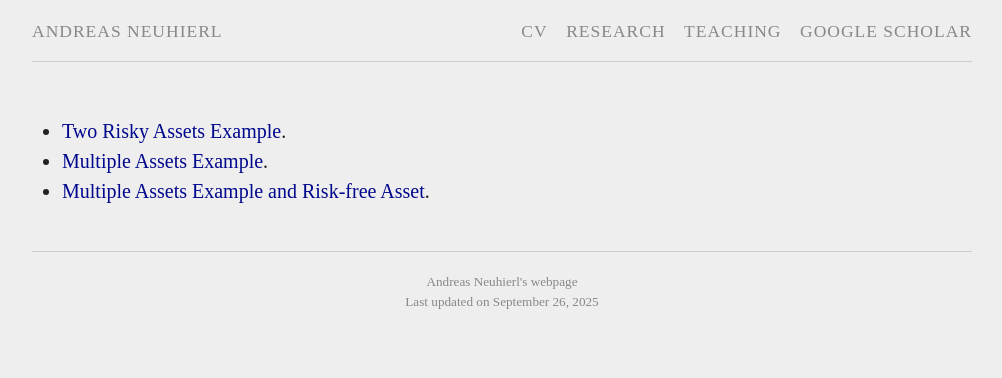
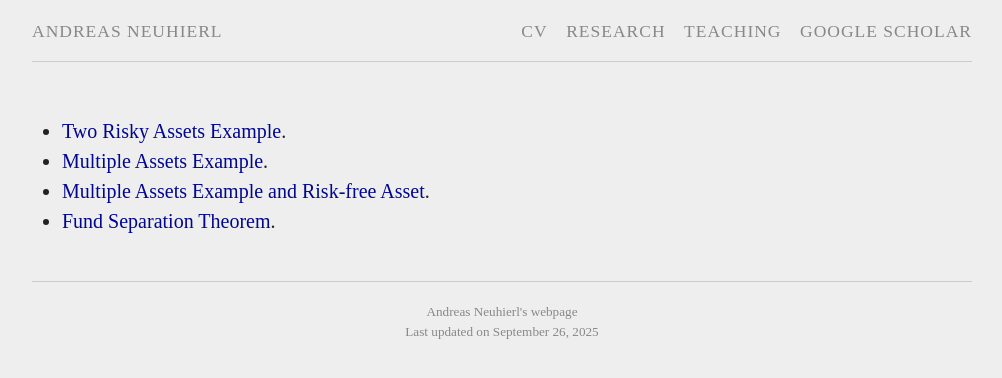
Before and after one commit to aneuhierl/aneuhierl.github.io, a Jekyll site: the page built from investments/index.md, in a window 1280 px wide. Shown: the top 378 px of the page, without its empty margins (138-1140 px from the left). Built offline with Jekyll 4.4.1, drawn with Linux system fonts in a browser that asks for light colours; our own code applies the rules of GitHub Pages for plain Markdown files; comment, search, counter and statistics services are not loaded.

Commit message:
Add Fund Separation Theorem link to index

```diff
--- a/investments/index.md
+++ b/investments/index.md
@@ -1,3 +1,4 @@
 - [Two Risky Assets Example](https://aneuhierl.github.io/investments/two_assets.html).
 - [Multiple Assets Example](https://aneuhierl.github.io/investments/multiple_assets.html).
 - [Multiple Assets Example and Risk-free Asset](https://aneuhierl.github.io/investments/mv_plot_with_rf.html).
+- [Fund Separation Theorem](https://aneuhierl.github.io/investments/fund_separation_extended.html).
```
